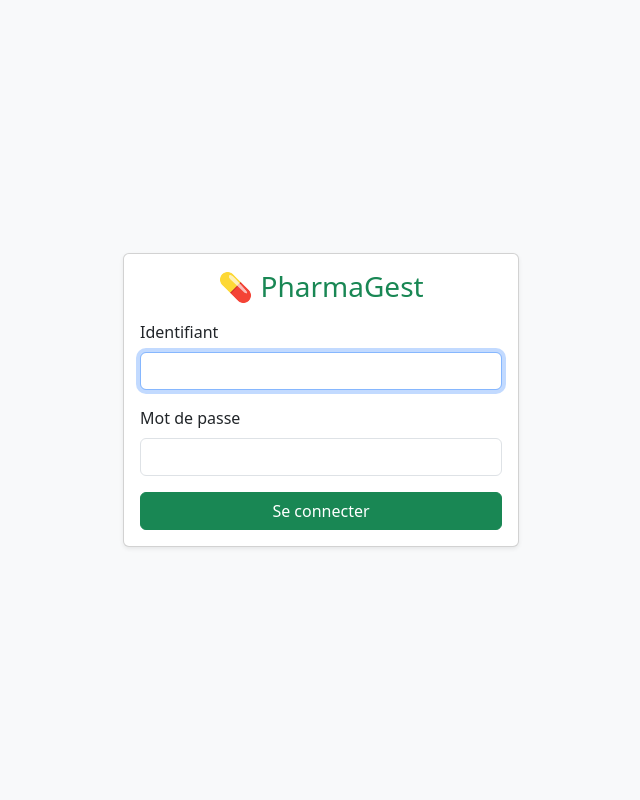
After one commit to ManatsoaTony/PharmaGest, a Django app: page /login/ in a window 1280 px wide. The commit adds this page. Shown: the whole page, without its empty margins (319-959 px from the left). Run offline with Django 5.2, Linux system fonts and the light colour scheme.

Commit message:
feat: authentification (login/logout) et protection des pages

```diff
--- a/config/settings.py
+++ b/config/settings.py
@@ -37,6 +37,8 @@ MIDDLEWARE = [
     "django.middleware.common.CommonMiddleware",
     "django.middleware.csrf.CsrfViewMiddleware",
     "django.contrib.auth.middleware.AuthenticationMiddleware",
+    "django.contrib.auth.middleware.AuthenticationMiddleware",
+    "django.contrib.auth.middleware.LoginRequiredMiddleware",
     "django.contrib.messages.middleware.MessageMiddleware",
     "django.middleware.clickjacking.XFrameOptionsMiddleware",
 ]
--- a/config/urls.py
+++ b/config/urls.py
@@ -5,16 +5,18 @@ URL configuration for config project (PharmaGest).
 from django.conf import settings
 from django.conf.urls.static import static
 from django.contrib import admin
+from django.contrib.auth import views as auth_views
 from django.urls import include, path
 
 urlpatterns = [
     path("admin/", admin.site.urls),
+    path("login/", auth_views.LoginView.as_view(template_name="registration/login.html"), name="login"),
+    path("logout/", auth_views.LogoutView.as_view(), name="logout"),
     path("fournisseurs/", include("fournisseurs.urls")),
     path("stock/", include("stock.urls")),
     path("ventes/", include("ventes.urls")),
     path("", include("medicaments.urls")),
 ]
 
-# Servir les photos uploadées en développement uniquement
 if settings.DEBUG:
     urlpatterns += static(settings.MEDIA_URL, document_root=settings.MEDIA_ROOT)
--- /dev/null
+++ b/templates/registration/login.html
@@ -0,0 +1,32 @@
+<!DOCTYPE html>
+<html lang="fr">
+<head>
+  <meta charset="UTF-8">
+  <meta name="viewport" content="width=device-width, initial-scale=1">
+  <title>Connexion - PharmaGest</title>
+  <link href="https://cdn.jsdelivr.net/npm/bootstrap@5.3.3/dist/css/bootstrap.min.css" rel="stylesheet">
+</head>
+<body class="bg-light d-flex align-items-center" style="min-height:100vh">
+<div class="container" style="max-width:420px">
+  <div class="card card-body shadow-sm">
+    <h3 class="text-center text-success mb-3">💊 PharmaGest</h3>
+    {% if form.errors %}
+      <div class="alert alert-danger">Identifiant ou mot de passe incorrect.</div>
+    {% endif %}
+    <form method="post">
+      {% csrf_token %}
+      <input type="hidden" name="next" value="{{ next }}">
+      <div class="mb-3">
+        <label class="form-label">Identifiant</label>
+        <input type="text" name="username" class="form-control" autofocus required>
+      </div>
+      <div class="mb-3">
+        <label class="form-label">Mot de passe</label>
+        <input type="password" name="password" class="form-control" required>
+      </div>
+      <button class="btn btn-success w-100">Se connecter</button>
+    </form>
+  </div>
+</div>
+</body>
+</html>
```
Also changed, not shown: templates/base.html (+11 -2 lines).
